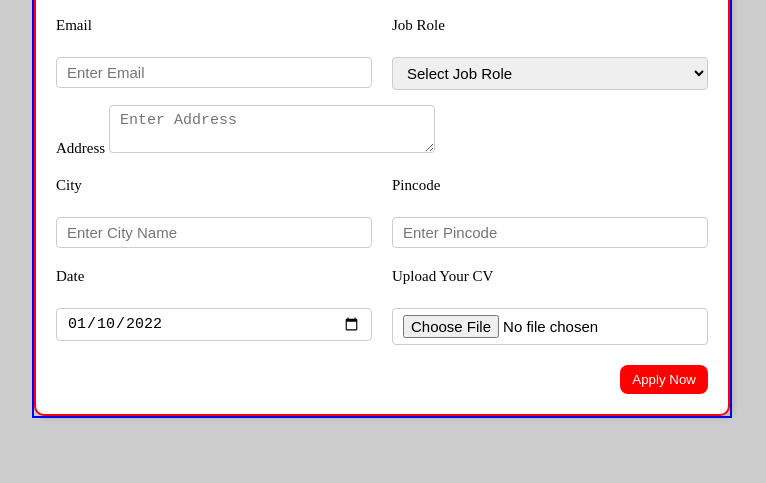
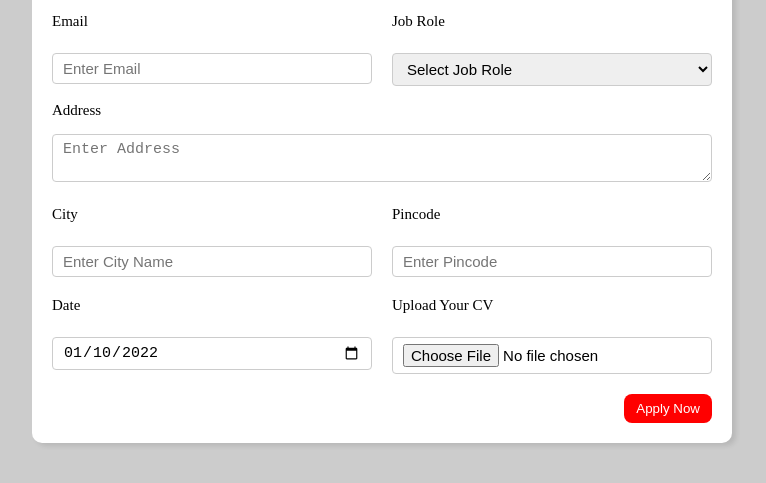
Before and after one commit to RSwebdevelop/Job_Application_Form, a plain HTML site: page index.html in a window 1280 px wide. Shown: the part 205-688 px from the top of the page, without its empty margins (258-1024 px from the left). Drawn offline with Linux system fonts and the light colour scheme.

Commit message:
all_done

```diff
--- a/index.html
+++ b/index.html
@@ -39,7 +39,7 @@
                     </div>
                 </div>
                 <div class="textarea_control">
-                    <label for="address"> Address </label>
+                    <label for="address"> Address </label><br>
                     <textarea
                       id="address"
                       name="address"
--- a/style.css
+++ b/style.css
@@ -11,7 +11,6 @@ body {
 .application-form{
     max-width:700px;
     margin:0 auto;
-    border:2px solid blue;
 }
 
 .form-fields{
@@ -21,7 +20,6 @@ body {
     margin-top: 50px;
     box-shadow: 4px 3px 5px rgba(1, 1, 1, 0.1);
     border-radius: 10px;
-    border:2px solid red;
 }
 
 .heading-subpart{
@@ -58,7 +56,8 @@ label {
 }
 
 .textarea_control textarea {
-    width: 50%;
+    margin-top:15px;
+    width: 100%;
 }
 
 input:focus {
@@ -86,4 +85,4 @@ button:hover {
     border: 2px solid red;
     color: black;
     transition: 0.3s ease-out;
-  }
+}
```
